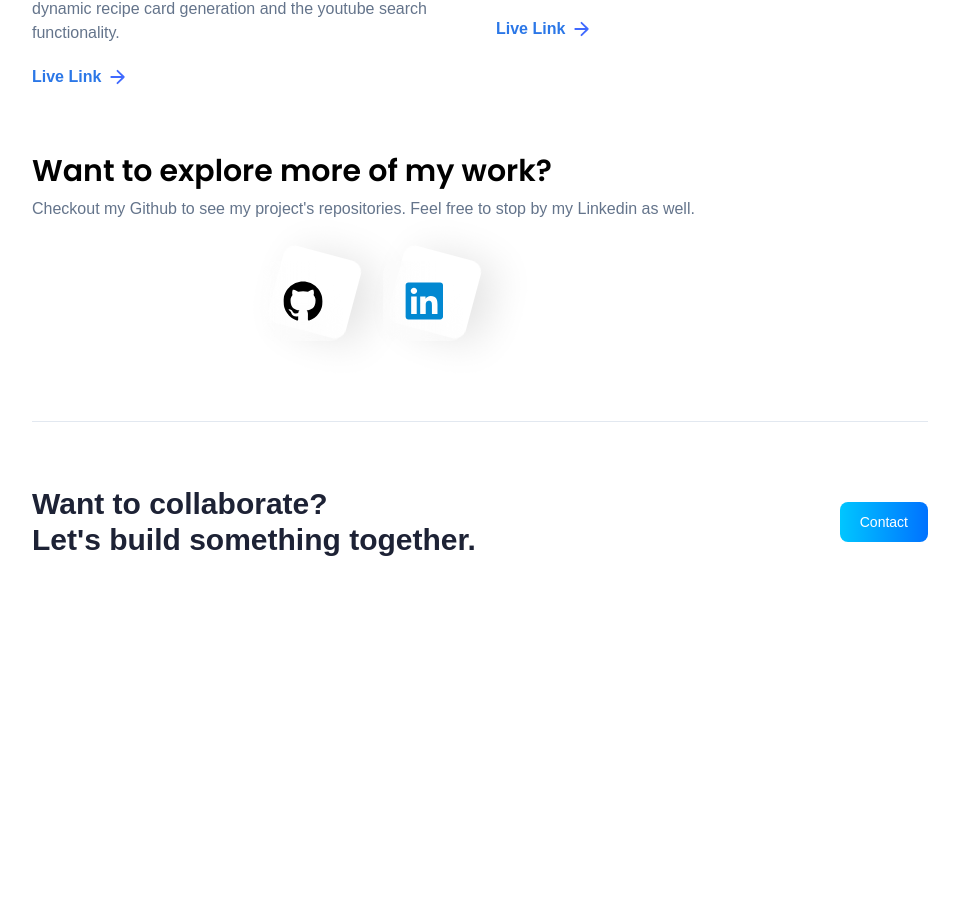
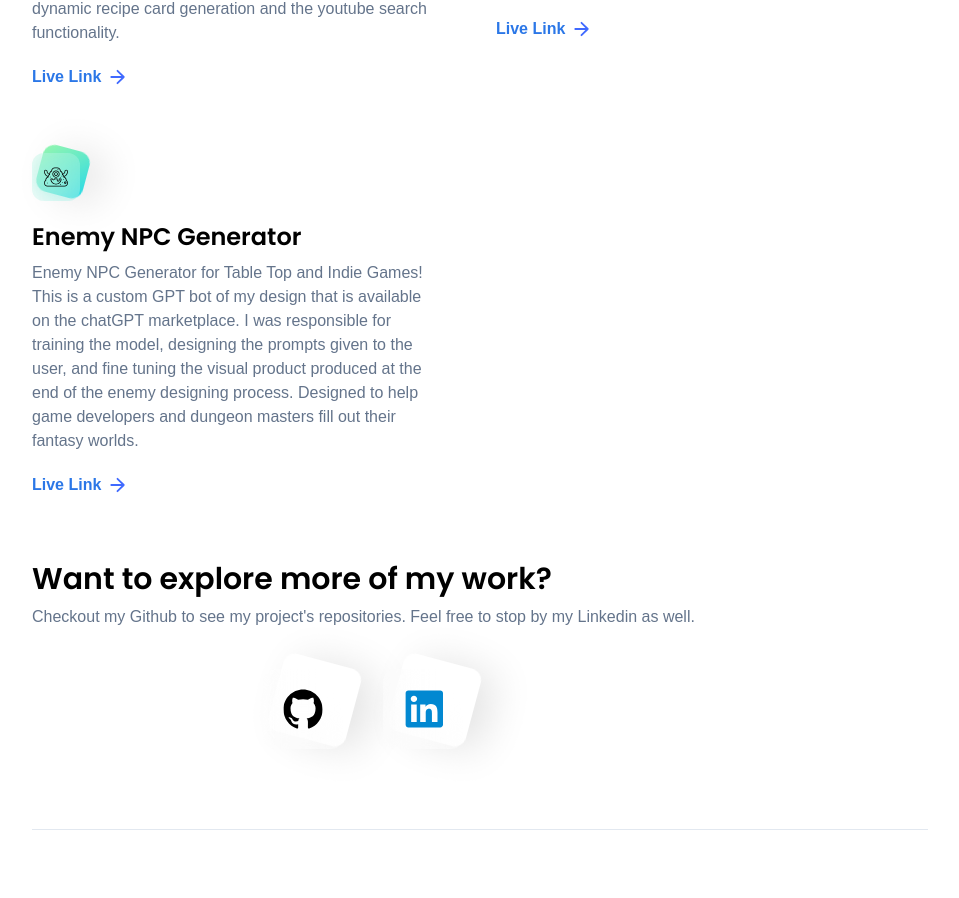
Before and after one commit to anewgard41/Fullstack-Portfolio-Anders-Newgard, a React (Vite) app: page /projects in a window 1280 px wide. Shown: the part 1051-1949 px from the top of the page, without its empty margins (160-1119 px from the left). Before the commit the page ends 1673 px from the top, so only its background shows below. Built offline with nearby package versions, Linux system fonts and the light colour scheme.

Commit message:
added another project to portfolio

```diff
--- a/src/assets/icons/index.js
+++ b/src/assets/icons/index.js
@@ -16,6 +16,7 @@ import react from './react.svg'
 import redux from './redux.svg'
 import sass from './sass.svg'
 import sql from './sql.svg'
+import goblin from './goblin.svg'
 import tailwindcss from './tailwindcss.svg'
 import typescript from './typescript.svg'
 import linkedin from './linkedin.svg'
@@ -48,6 +49,7 @@ export {
     redux,
     sass,
     sql,
+    goblin,
     tailwindcss,
     typescript,
     linkedin,
--- a/src/constants/index.js
+++ b/src/constants/index.js
@@ -24,6 +24,7 @@ import {
   handlebars,
   jest,
   flavfinds,
+  goblin,
   prt,
   paperplane,
   waveexchange,
@@ -125,11 +126,11 @@ export const skills = [
     name: "Tailwind CSS",
     type: "Frontend",
   },
-  // {
-  //   imageUrl: typescript,
-  //   name: "TypeScript",
-  //   type: "Frontend",
-  // },
+  {
+    imageUrl: typescript,
+    name: "TypeScript",
+    type: "Frontend",
+  },
 ];
 
 export const experiences = [
@@ -222,6 +223,7 @@ export const projects = [
       "Trail finding application with a social media component that enables the sharing of hiking experiences. Find friends, trails, hike, and tell a story! This application was built using Handlebars.js as the frontend framework, while Express and MySQL were used for the backend. I designed the backend, including the database schema, server configuartion, and API routes. I also implemented the user authentication and session management.",
     link: "https://trail-buddy-cary-nc-4eb34ba4009f.herokuapp.com/",
   },
+  // Below contribution in progress.
   // {
   //   iconUrl: prt,
   //   theme: "btn-back-pink",
@@ -246,9 +248,12 @@ export const projects = [
       "This portfolio was built with a bunch of super fun, versatile technologies, including React, Tailwind CSS, Vite, and the awesome Three.js library for incorporating 3D elements. Hosted on AWS using S3, Cloudfront,  Route 53, and certified with an SSL certificate from AWS Certificate Manager.",
     link: "https://github.com/anewgard41/Fullstack-Portfolio-Anders-Newgard",
   },
+  {
+    iconUrl: goblin,
+    theme: "btn-back-green",
+    name: "Enemy NPC Generator",
+    description:
+      "Enemy NPC Generator for Table Top and Indie Games! This is a custom GPT bot of my design that is available on the chatGPT marketplace. I was responsible for training the model, designing the prompts given to the user, and fine tuning the visual product produced at the end of the enemy designing process. Designed to help game developers and dungeon masters fill out their fantasy worlds.",
+    link: "https://chatgpt.com/g/g-TbIHc00OA-enemy-npc-generator-for-table-top-and-indie-games",
+  },
 ];
-
-
-// A toolkit for integrating Phaser, a popular game development framework, with React. I primarily helped with the development of the testbed, a tool for testing Phaser games in a React environment. Spent time debugging and refactoring the codebase, and writing tests to ensure the reliability of the toolkit.
-
-//Here are some of the projects I have either built from scratch or contributed to. I have worked on multiple frontend and backend teams, and am as excited about a polished UI as I am about a structurally secure backend!
```
Also changed, not shown: src/assets/icons/goblin.svg (added).
